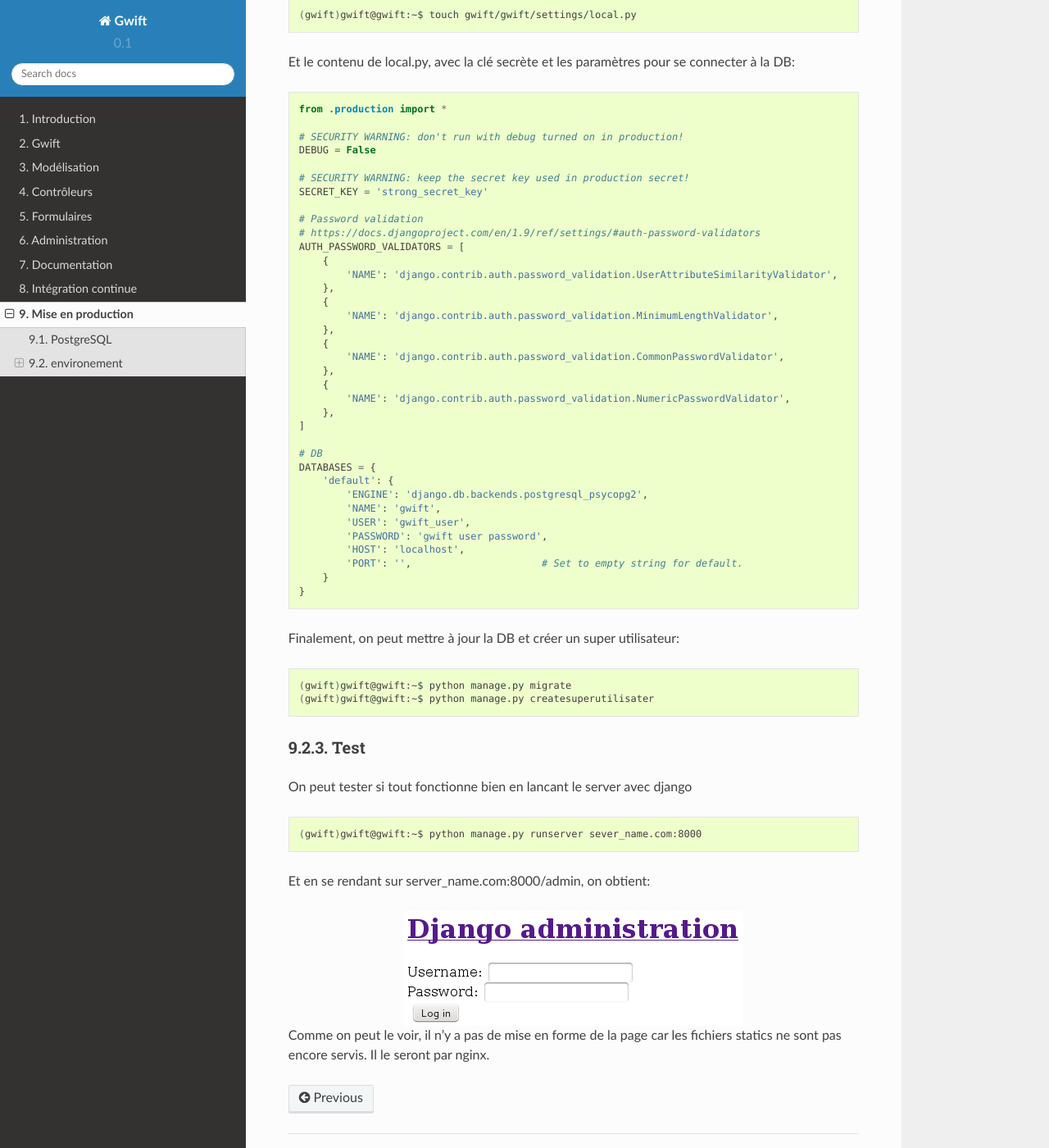
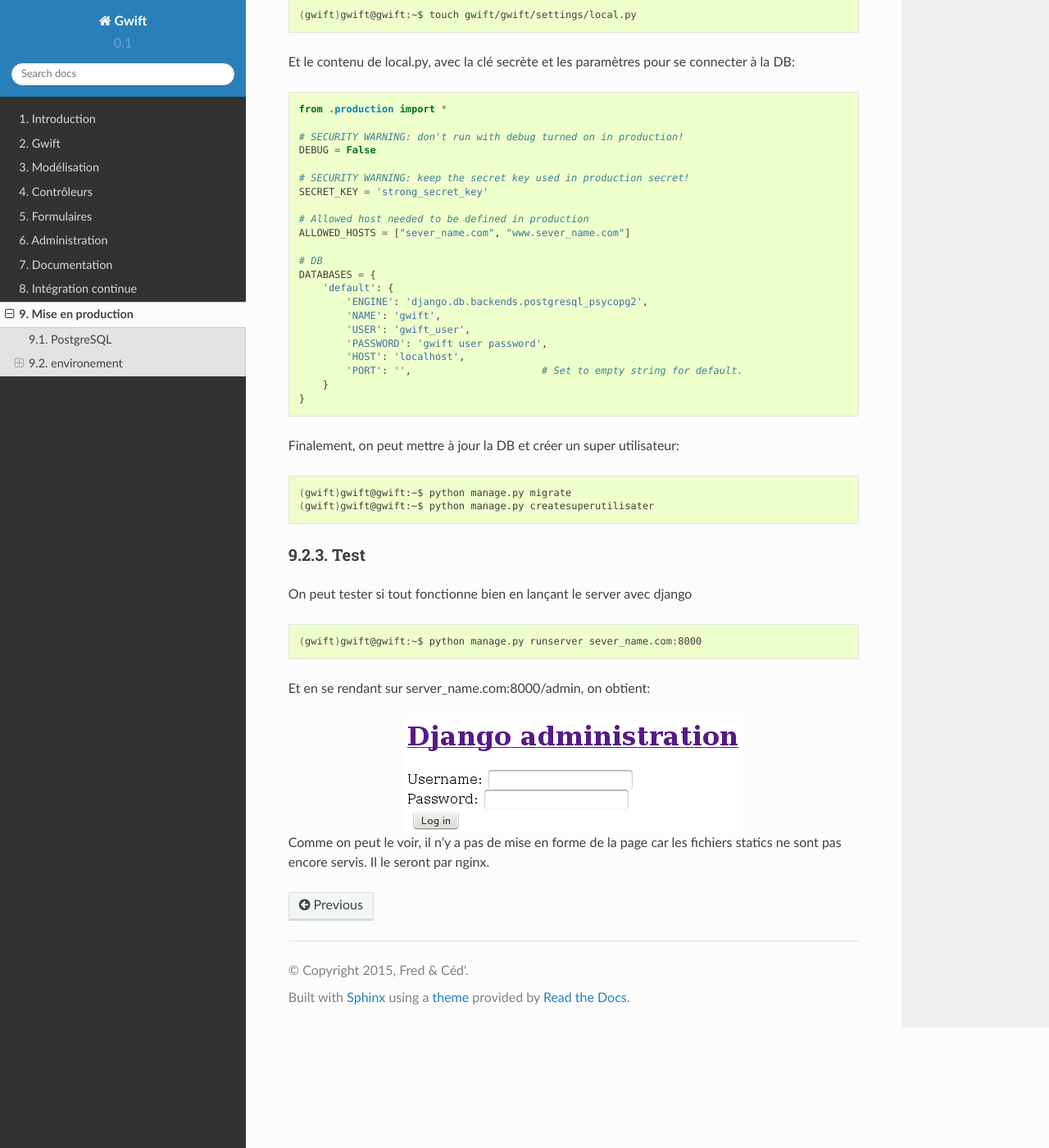
Before and after one commit to Grimbox/gwift-book, a Sphinx documentation site: the page built from source/production.rst, in a window 1280 px wide and 1400 px high, scrolled down 2557 px. Shown: the whole window at 82% size. Built offline with Sphinx 7.4.7 and the Read the Docs theme 2.0.0, drawn with Linux system fonts in a browser that asks for light colours.

Commit message:
Add allowed host for production in local.py and remove password policy that is defined in production.py

```diff
--- a/source/production/environment.rst
+++ b/source/production/environment.rst
@@ -85,22 +85,8 @@ Et le contenu de local.py, avec la clé secrète et les paramètres pour se conn
     # SECURITY WARNING: keep the secret key used in production secret!
     SECRET_KEY = 'strong_secret_key'
 
-    # Password validation
-    # https://docs.djangoproject.com/en/1.9/ref/settings/#auth-password-validators
-    AUTH_PASSWORD_VALIDATORS = [
-        {
-            'NAME': 'django.contrib.auth.password_validation.UserAttributeSimilarityValidator',
-        },
-        {
-            'NAME': 'django.contrib.auth.password_validation.MinimumLengthValidator',
-        },
-        {
-            'NAME': 'django.contrib.auth.password_validation.CommonPasswordValidator',
-        },
-        {
-            'NAME': 'django.contrib.auth.password_validation.NumericPasswordValidator',
-        },
-    ]
+    # Allowed host needed to be defined in production
+    ALLOWED_HOSTS = ["sever_name.com", "www.sever_name.com"]
 
     # DB
     DATABASES = {
@@ -124,7 +110,7 @@ Finalement, on peut mettre à jour la DB et créer un super utilisateur:
 Test
 ====
 
-On peut tester si tout fonctionne bien en lancant le server avec django
+On peut tester si tout fonctionne bien en lançant le server avec django
 
 .. code-block:: shell
 
```
